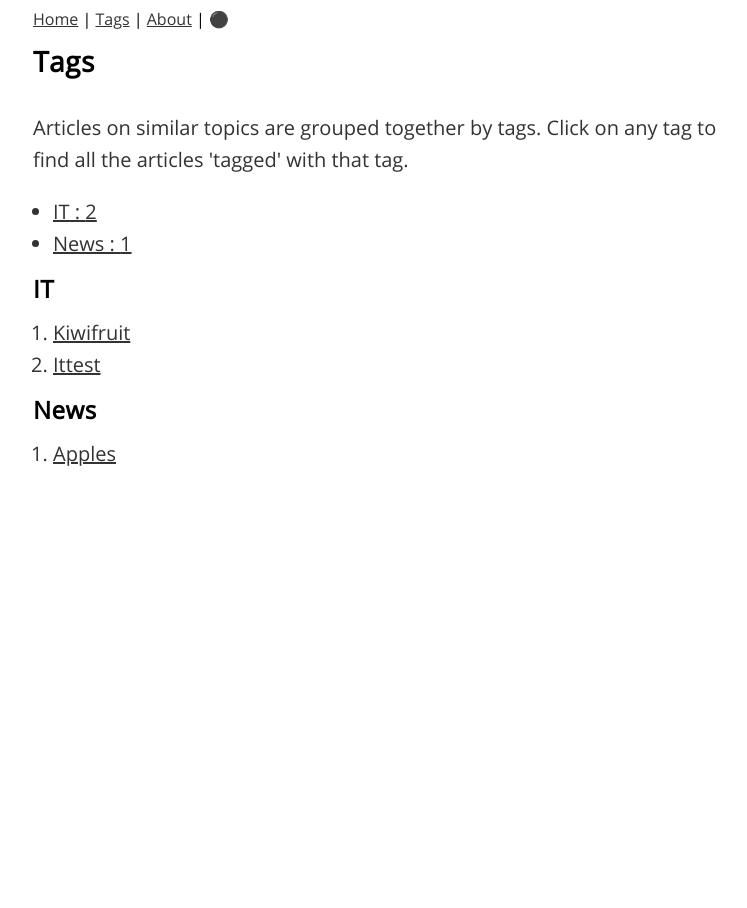
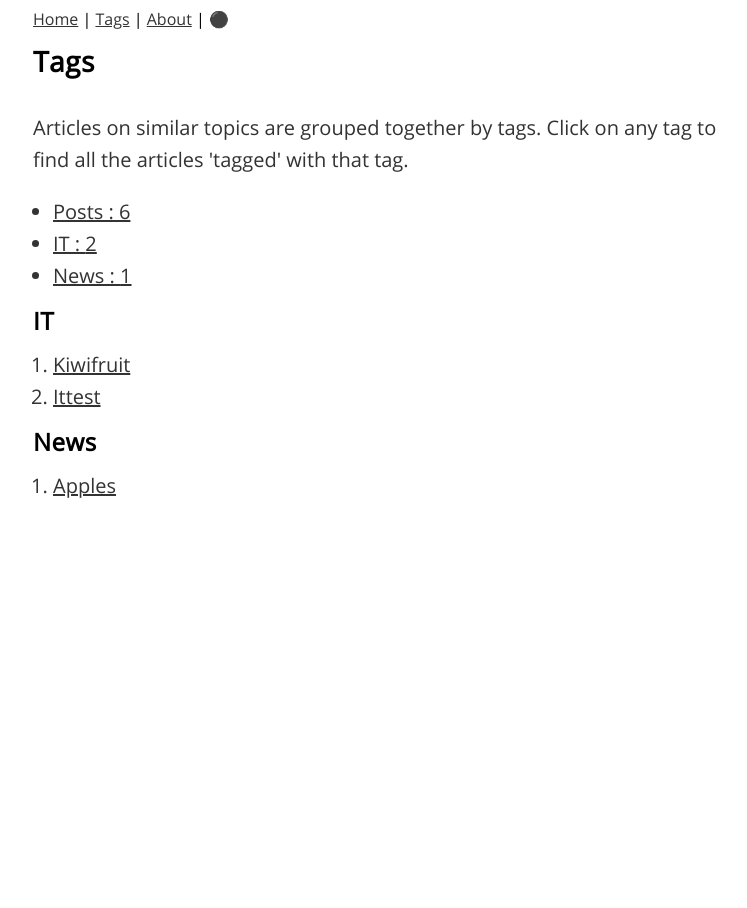
Before and after one commit to jychan99/jychan99.github.io, a Jekyll site: the page built from tags.html, in a window 1280 px wide. Shown: the whole page, without its empty margins (257-1004 px from the left). Built offline with Jekyll 4.4.1, drawn with Linux system fonts in a browser that asks for light colours; some web fonts are replaced.

Commit message:
update tags.html

```diff
--- a/tags.html
+++ b/tags.html
@@ -13,13 +13,14 @@ title: Tags
 </p>
 
 <ul class="tag-box">
+  <li><a class="" href="#">Posts : <span>{{alldocs.size}}</span></a></li>
     {% for tag in alltags %}
-      <li><a class="tag" href="#{{ tag.name | slugify }}">{{ tag.name }} : <span>{{ tag.size }}</span></a></li>
+      <li><a class="{{tag.name}}" href="#{{ tag.name | slugify }}">{{ tag.name }} : <span>{{ tag.size }}</span></a></li>
     {% endfor %}
 </ul>
 
 {% for tag in alltags %}
-<div class="tag-list" id="">
+<div class="tag-list">
   <h2 class="nice-title" id="{{ tag.name }}">{{ tag.name }}</h2>
   <ol>
     {%- for document in alldocs -%}
```
Also changed, not shown: other parts of tags.html (+5 -6 lines).
